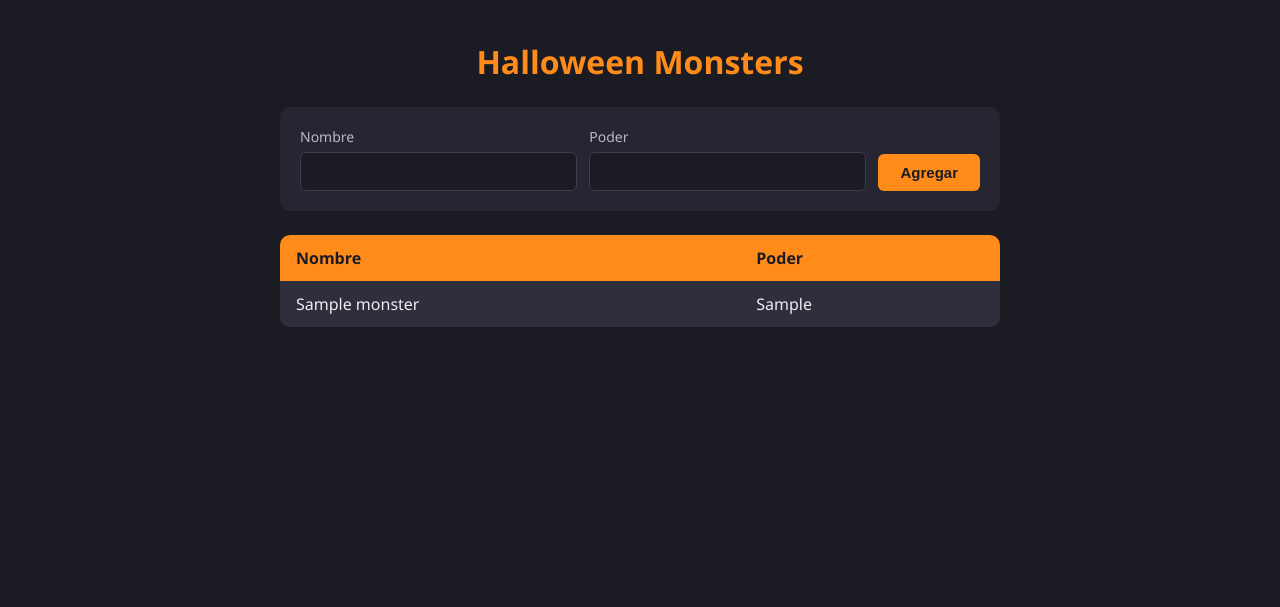
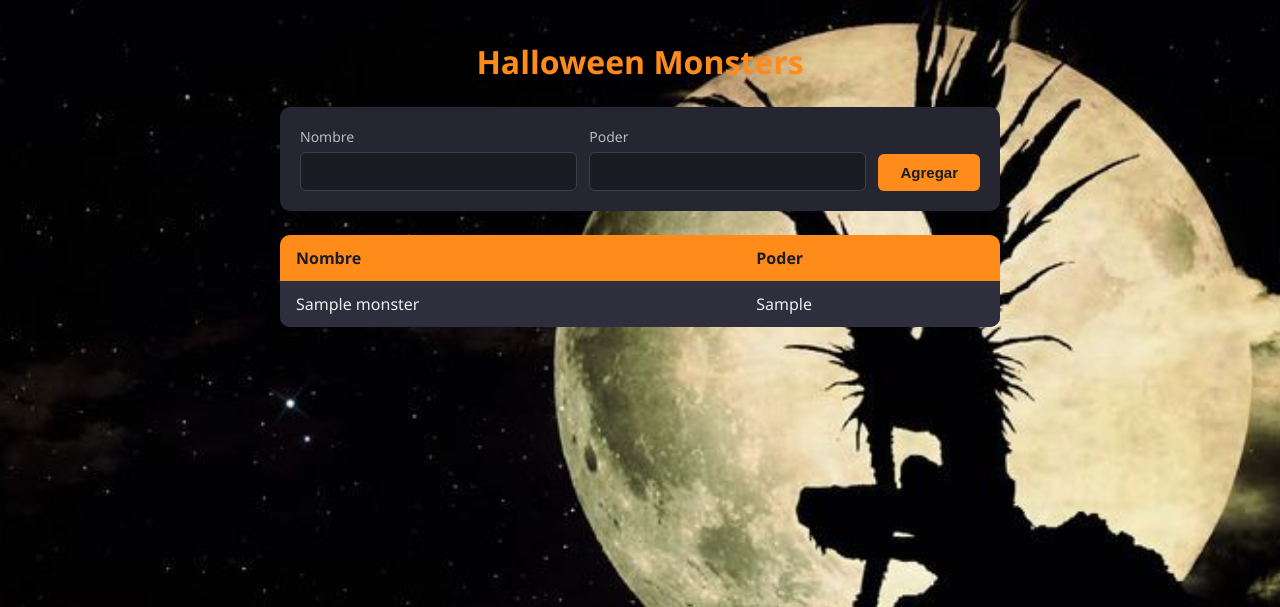
Before and after one commit to Carta-Diamond/Spooky-Halloween, a Flask app: page / in a window 1280 px wide. Shown: the top 607 px of the page. Run offline with Flask 3, Linux system fonts and the light colour scheme; tables that the repository leaves empty or names only in its code hold one stand-in row (values such as "Sample post").

Commit message:
background cambiado

```diff
--- a/static/css/styles.css
+++ b/static/css/styles.css
@@ -8,6 +8,11 @@ body {
     font-family: "Segoe UI", Arial, sans-serif;
     background: #1b1b24;
     color: #ececf1;
+    background-image: url(../images/descarga\ \(2\).jpg);
+    background-size: cover;
+    background-position: center;
+    background-repeat: no-repeat;
+    background-attachment: fixed;
 }
 
 .container {
```
Also changed, not shown: static/images/descarga (2).jpg (added), static/images/dracubaby.jpg (added).
